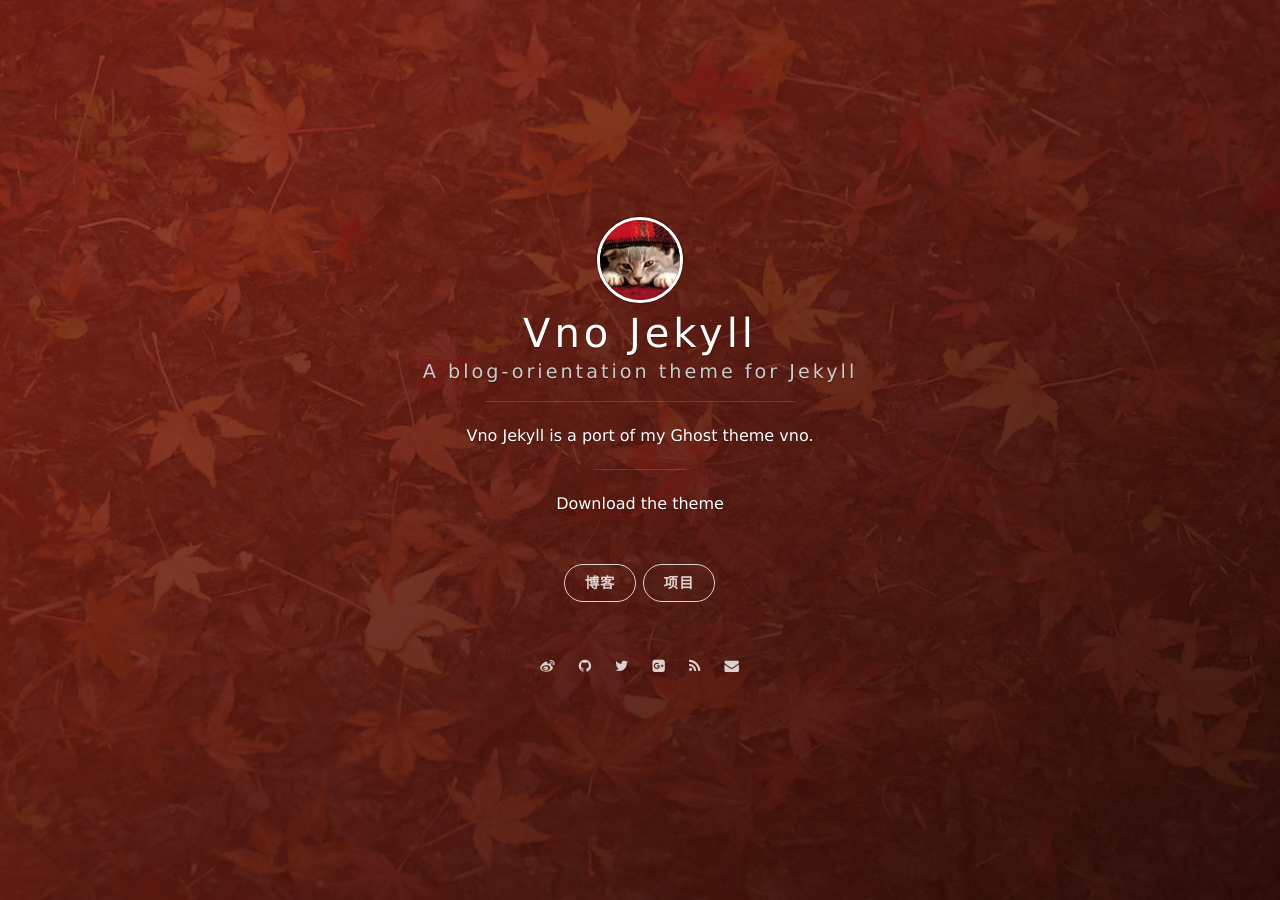
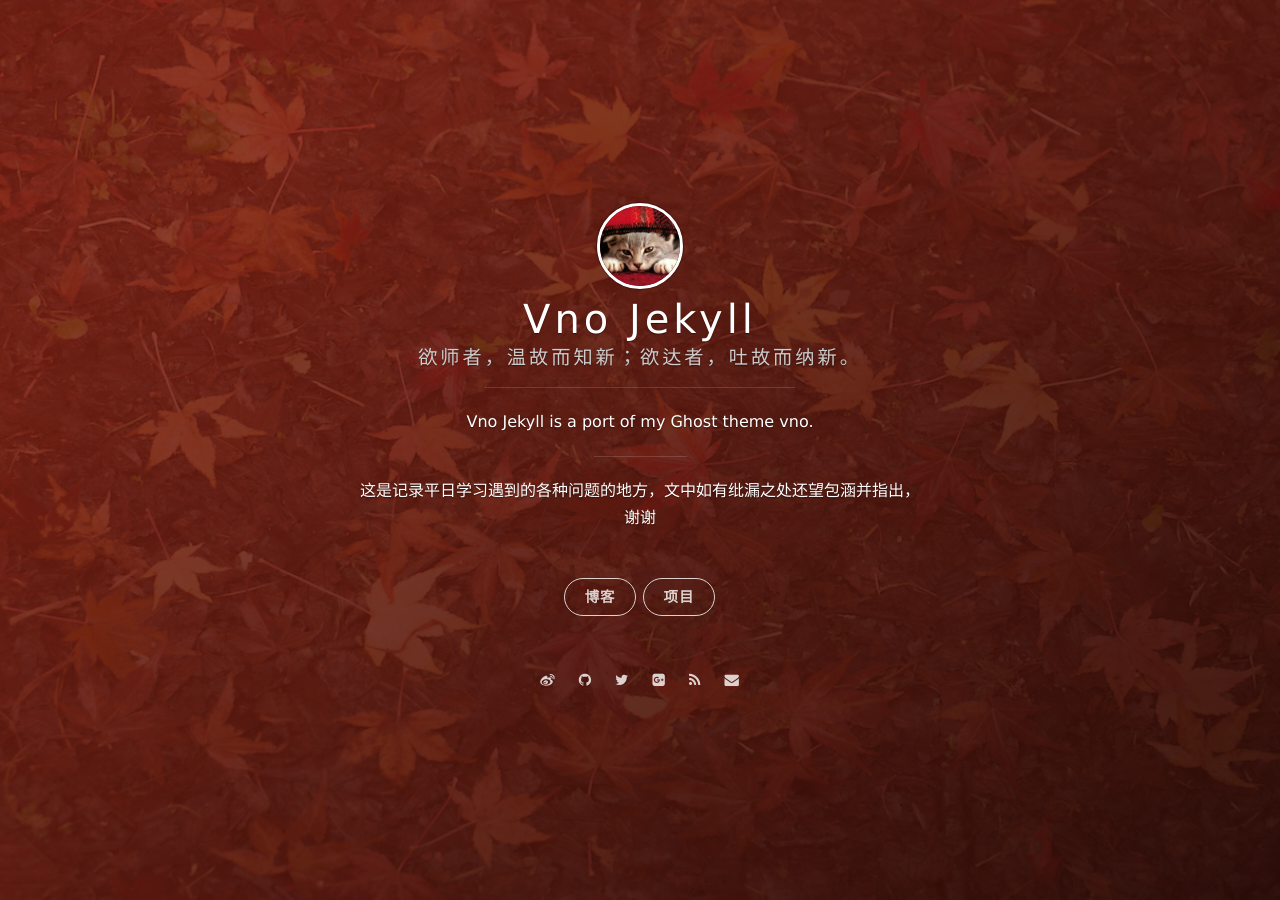
Before and after one commit to devXiaoL/devXiaoL.github.io, a Jekyll site: the page built from index.html, in a window 1280 px wide. Built offline with Jekyll 4.4.1, drawn with Linux system fonts in a browser that asks for light colours; nearby versions of some CDN libraries; the list of posts is cut into pages by our own code.

Commit message:
更改首页简介

```diff
--- a/_config.yml
+++ b/_config.yml
@@ -1,7 +1,7 @@
 # Basic
 title: Vno Jekyll
-subtitle: A blog-orientation theme for Jekyll
-welcome_message: <a href="https://github.com/onevcat/vno-jekyll" target="_blank">Download the theme</a>
+subtitle: 欲师者，温故而知新；欲达者，吐故而纳新。
+welcome_message: 这是记录平日学习遇到的各种问题的地方，文中如有纰漏之处还望包涵并指出，谢谢
 description: Vno Jekyll is a port of my Ghost theme vno.
 creator: <a href="http://onev.cat">@onevcat</a>
 
```
